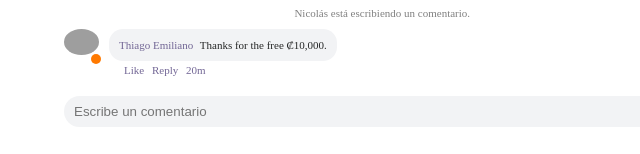
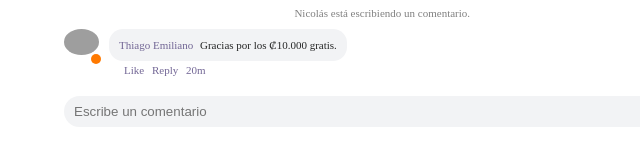
Before and after one commit to aniversario-offer/10000-oferta, a plain HTML site: page index.html in a window 1280 px wide. Shown: the part 1541-1695 px from the top of the page, 0-640 px from the left. Drawn offline with Linux system fonts and the light colour scheme; no server answers; grey boxes are pictures that could not be loaded; a script that the page names is missing.

Commit message:
Translate comment text to Spanish

```diff
--- a/index.html
+++ b/index.html
@@ -2663,7 +2663,7 @@ function operatorDataBack() {
 
                         <span class="chat__conversation-box-content-comment-name">Thiago Emiliano</span>
 
-                        <span class="chat__conversation-box-content-comment-text">Thanks for the free ₡10,000.</span>
+                        <span class="chat__conversation-box-content-comment-text">Gracias por los ₡10.000 gratis.</span>
 
                     </div>
 
```
